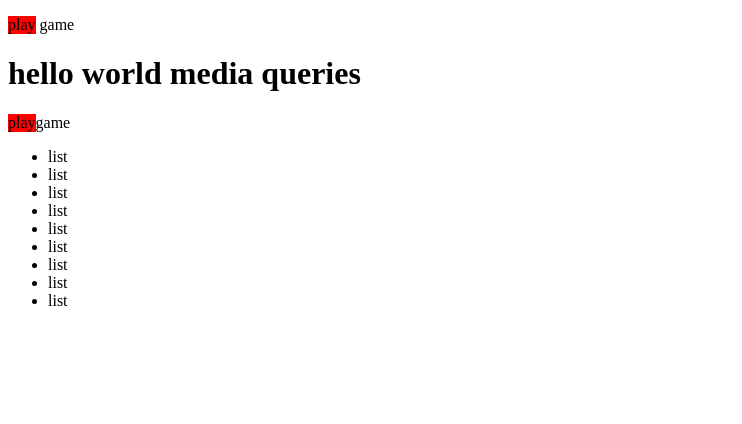
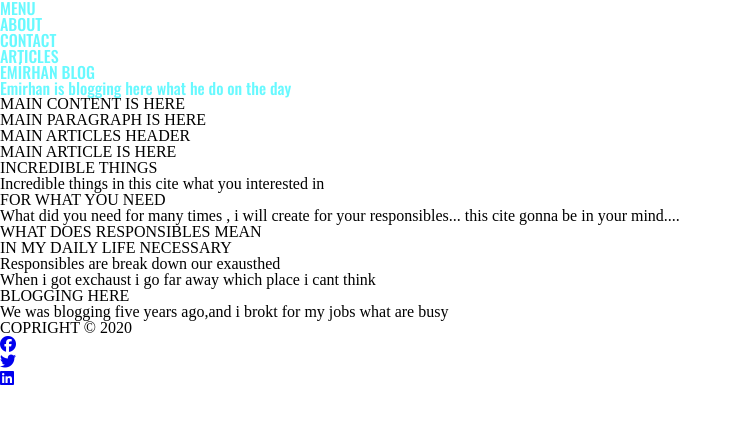
Before and after one commit to emirhan98/emirhan98.github.io, a plain HTML site: page index.html in a window 1280 px wide. Shown: the whole page, without its empty margins (0-742 px from the left). Drawn offline with nearby package versions, Linux system fonts and the light colour scheme.

Commit message:
new documents

```diff
--- /dev/null
+++ b/css/reset.css
@@ -0,0 +1,137 @@
+/* http://meyerweb.com/eric/tools/css/reset/
+   v2.0 | 20110126
+   License: none (public domain)
+*/
+
+html,
+body,
+div,
+span,
+applet,
+object,
+iframe,
+h1,
+h2,
+h3,
+h4,
+h5,
+h6,
+p,
+blockquote,
+pre,
+a,
+abbr,
+acronym,
+address,
+big,
+cite,
+code,
+del,
+dfn,
+em,
+img,
+ins,
+kbd,
+q,
+s,
+samp,
+small,
+strike,
+strong,
+sub,
+sup,
+tt,
+var,
+b,
+u,
+i,
+center,
+dl,
+dt,
+dd,
+ol,
+ul,
+li,
+fieldset,
+form,
+label,
+legend,
+table,
+caption,
+tbody,
+tfoot,
+thead,
+tr,
+th,
+td,
+article,
+aside,
+canvas,
+details,
+embed,
+figure,
+figcaption,
+footer,
+header,
+hgroup,
+menu,
+nav,
+output,
+ruby,
+section,
+summary,
+time,
+mark,
+audio,
+video {
+    margin: 0;
+    padding: 0;
+    border: 0;
+    font-size: 100%;
+    font: inherit;
+    vertical-align: baseline;
+}
+
+
+/* HTML5 display-role reset for older browsers */
+
+article,
+aside,
+details,
+figcaption,
+figure,
+footer,
+header,
+hgroup,
+menu,
+nav,
+section {
+    display: block;
+}
+
+body {
+    line-height: 1;
+}
+
+ol,
+ul {
+    list-style: none;
+}
+
+blockquote,
+q {
+    quotes: none;
+}
+
+blockquote:before,
+blockquote:after,
+q:before,
+q:after {
+    content: '';
+    content: none;
+}
+
+table {
+    border-collapse: collapse;
+    border-spacing: 0;
+}
--- a/css/style.css
+++ b/css/style.css
@@ -1,14 +1,11 @@
-p::before {
-    content: "play";
-    background: red;
-    display: inline-block;
+@import url('https://fonts.googleapis.com/css2?family=Oswald:wght@500&family=Raleway&display=swap');
+:root {
+    --myFont-: Oswald, Raleway, Arial;
+    --myColor: rgba(4, 245, 255, 0.6);
+    --myTransition: all .5s ease;
 }
 
-p::after {
-    content: "game";
-    color: black;
-    display: inline-block;
-    transition-property: all;
-    transition-duration: .3s;
-    transition: all 3s ease;
+.section1 {
+    font-family: var(--myFont-);
+    color: var(--myColor);
 }
--- a/index.html
+++ b/index.html
@@ -5,29 +5,125 @@
     <link rel="stylesheet" type="text/css" href="./css/style.css">
     <meta charset="UTF-8">
     <meta name="viewport" content="width=device-width, initial-scale=1.0">
-    <title>Document</title>
+    <!--font avesome kit-->
+    <script src="https://kit.fontawesome.com/7f0a62e9e3.js" crossorigin="anonymous"></script>
+    <link rel="stylesheet" type="text/css" href="./css/reset.css">
+    <link rel="stylesheet" type="text/css" href="./css/style.css">
+    <title>EkkBLOG</title>
 </head>
 
 <body>
-    <div class="banner">
-        <p>
-            <h1>hello world media queries</h1>
-        </p>
-        <ul>
-            <li>list</li>
-            <li>list</li>
-            <li>list</li>
-            <li>list</li>
-            <li>list</li>
-            <li>list</li>
-            <li>list</li>
-            <li>list</li>
-            <li>list</li>
-        </ul>
+    <!--SECTİON 1 -->
+    <section class="section1">
+        <div class="header">
+            <div class="menu">
+                <ul>
+                    <li>MENU</li>
+                    <li>ABOUT</li>
+                    <li>CONTACT</li>
+                    <li>ARTICLES</li>
 
-    </div>
+                </ul>
+            </div>
+
+            <header class="header-info">
+                <div class="headermain">
+                    <h1>EMİRHAN BLOG</h1>
+                    <p>Emirhan is blogging here what he do on the day</p>
+                </div>
+            </header>
+        </div>
+
+    </section>
+
+    <!-- SECTİON 1 END -->
+
+    <!-- SECTİON 2 -->
+
+    <section class="2">
+        <div class="mainContent">
+            <div class="mainHeader">
+                <h1>MAIN CONTENT IS HERE</h1>
+                <p>MAIN PARAGRAPH IS HERE</p>
+            </div>
+        </div>
+        <div class="mainArticle">
+            <h1>MAIN ARTICLES HEADER</h1>
+            <P>MAIN ARTICLE IS HERE</P>
+        </div>
+
+    </section>
+    <!-- SECTİON 2 END -->
+
+    <!--SECTİON 3 -->
+
+    <section class="sidebar">
+        <sidebar class="siteSidebar">
+            <span class="sideContent sideContent1">
+
+        </span>
+            <span class="sideContent sideContent2">
+
+        </span>
+        </sidebar>
+    </section>
+
+    <!--SECTİON 3 END-->
+
+    <!--SECTİON 4 -->
+
+    <section class="bigContent">
+        <div class="bigContent1">
+            <div class="bigContentTop">
+                <h1 class="bigHead">INCREDIBLE THINGS</h1>
+                <p class="bigWrite">Incredible things in this cite what you interested in</p>
+            </div>
+            <div class="bigContentSection">
+                <h3>FOR WHAT YOU NEED</h3>
+                <p>What did you need for many times , i will create for your responsibles... this cite gonna be in your mind....
+                </p>
+            </div>
+        </div>
+        <div class="bigcontent2">
+            <div class="bigContentTop">
+                <h1 class="bigHead">WHAT DOES RESPONSIBLES MEAN</h1>
+                <p class="bigWrite">IN MY DAILY LIFE NECESSARY</p>
+                <div class="bigContentSection">
+                    <h3>Responsibles are break down our exausthed</h3>
+                    <p>When i got exchaust i go far away which place i cant think </p>
+                </div>
+            </div>
+        </div>
+    </section>
+    <!--BLOG SECTİON-->
+
+    <section class="Blog">
+        <div class="blogContent1">
+            <h1 class="blogHead">BLOGGING HERE</h1>
+            <p class="blogArticle">We was blogging five years ago,and i brokt for my jobs what are busy </p>
+        </div>
+    </section>
+
+    <!--END BLOG-->
 
 
+
+
+
+    <!--FOOTER SECTİON-->
+    <footer class="footerSection">
+        <div class="footerleft">
+            <p class="footerParagh">COPRIGHT &#169; 2020 </p>
+        </div>
+        <div class="footerRight">
+            <ul class="footerSocial">
+                <li><a href="#"><i class="fab fa-facebook"></i></a></li>
+                <li><a href="#"><i class="fab fa-twitter"></i></a></li>
+                <li><a href="#"><i class="fab fa-linkedin"></i></a></li>
+            </ul>
+        </div>
+    </footer>
+    <!--CITE END-->
 
 </body>
 
```
